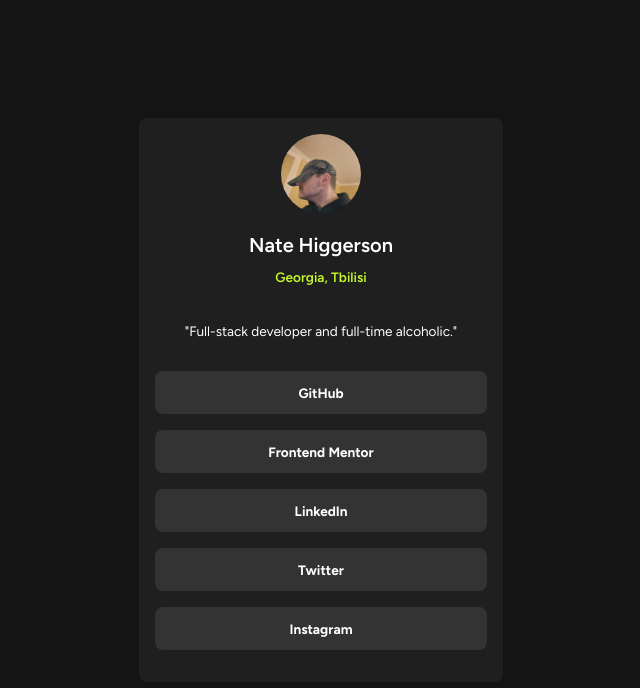
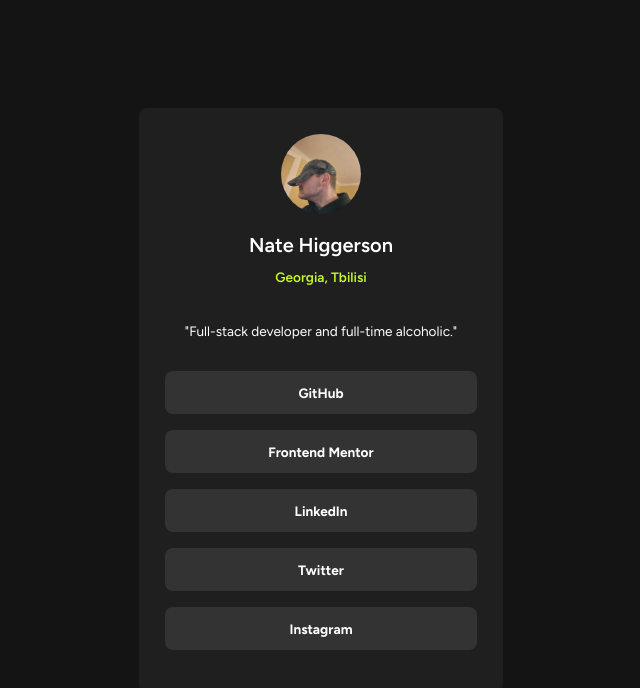
Before and after one commit to diegopumpkineater/frontendmentor-social-links-profile, a plain HTML site: page index.html in a window 1280 px wide. Shown: the whole page, without its empty margins (319-959 px from the left). Drawn offline with Linux system fonts and the light colour scheme.

Commit message:
added padding to card

```diff
--- a/style.css
+++ b/style.css
@@ -38,7 +38,7 @@ main {
     /*style container*/
     background-color: var(--grey-800);
     color: white;
-    padding: 1rem;
+    padding: clamp(1rem, 2vw, 2rem);
     min-width: min(364px, 92vw);
     border-radius: 0.5rem;
 }
```
